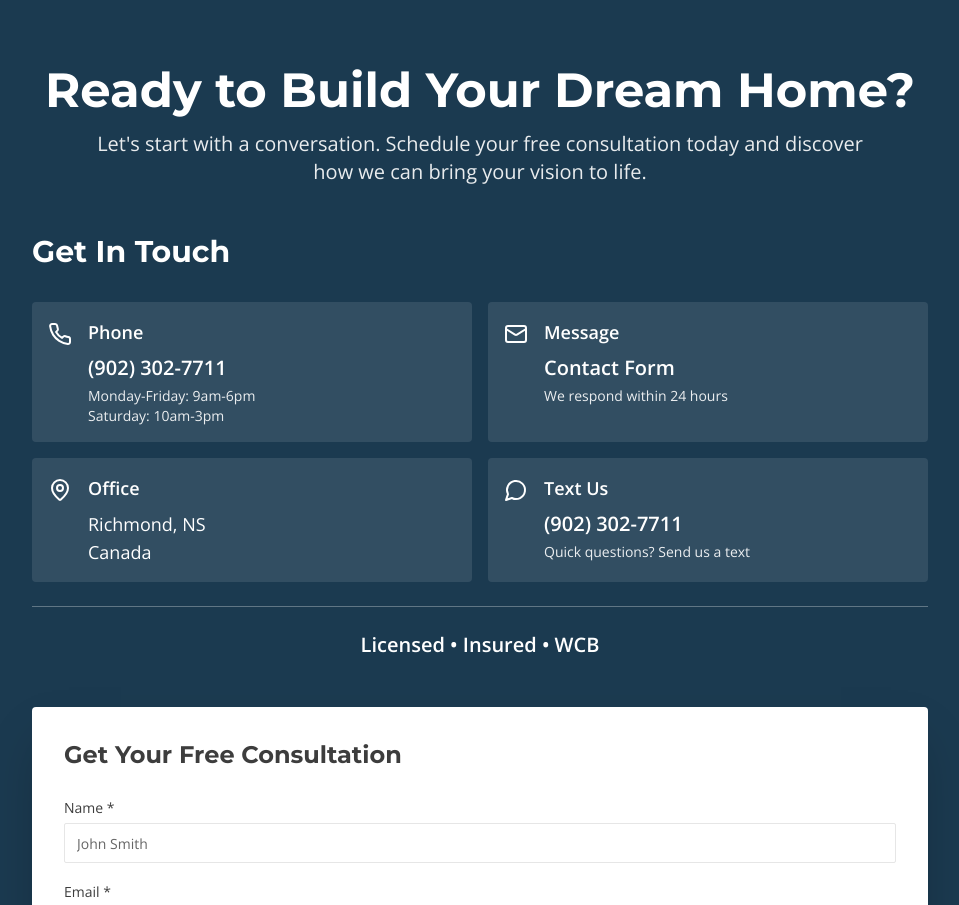
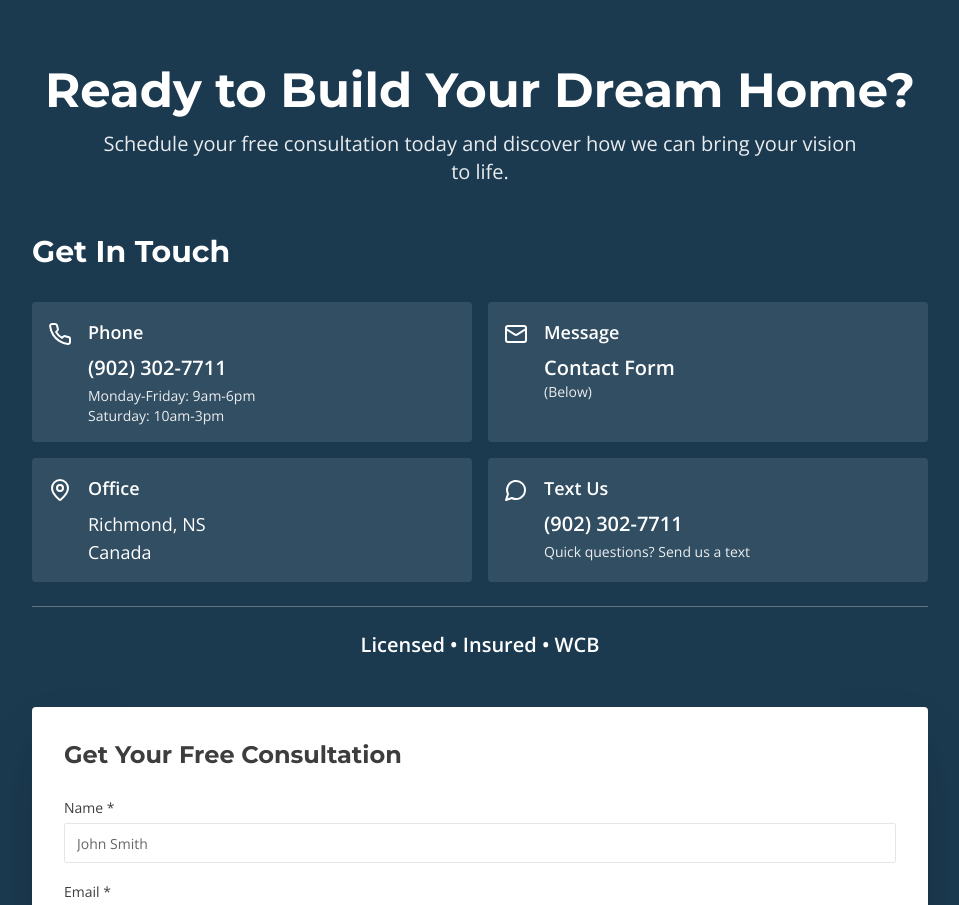
Before and after one commit to MattBegley224/vision-to-bricks, a React (Vite) app: page /about in a window 1280 px wide. Shown: the part 1120-2025 px from the top of the page, without its empty margins (160-1119 px from the left). Built offline with nearby package versions, Linux system fonts and the light colour scheme; the HTML template or start-up script is replaced by a standard one.

Commit message:
Refactor contact information

```diff
--- a/src/components/Contact.tsx
+++ b/src/components/Contact.tsx
@@ -66,7 +66,7 @@ const Contact = () => {
         <div className="text-center mb-12">
           <h2 className="text-4xl md:text-5xl font-bold mb-4">Ready to Build Your Dream Home?</h2>
           <p className="text-xl opacity-90 max-w-3xl mx-auto">
-            Let's start with a conversation. Schedule your free consultation today and discover how we can bring your vision to life.
+            Schedule your free consultation today and discover how we can bring your vision to life.
           </p>
         </div>
 
@@ -92,10 +92,8 @@ const Contact = () => {
                   <Mail className="w-6 h-6 flex-shrink-0 mt-1" />
                   <div>
                     <p className="font-bold text-lg mb-2">Message</p>
-                    <a href="/about#contact" className="text-xl font-semibold hover:text-secondary transition-colors block mb-1">
-                      Contact Form
-                    </a>
-                    <p className="text-sm opacity-90">We respond within 24 hours</p>
+                    <p className="text-xl font-semibold">Contact Form</p>
+                    <p className="text-sm opacity-90">(Below)</p>
                   </div>
                 </div>
 
```
